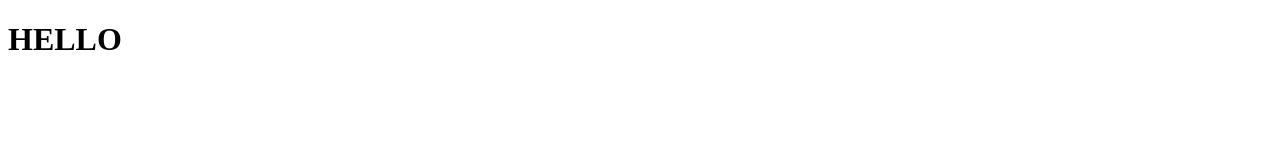
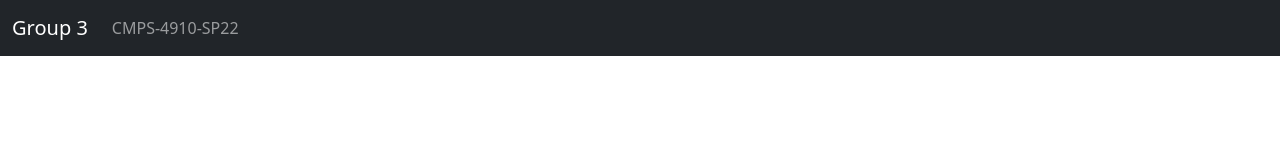
Before and after one commit to andrewnguyen9029/CMPS-4910, a plain HTML site: page index.html in a window 1280 px wide. Drawn offline with nearby package versions, Linux system fonts and the light colour scheme.

Commit message:
Update index.html

```diff
--- a/index.html
+++ b/index.html
@@ -4,9 +4,35 @@
     <meta charset="UTF-8">
     <meta http-equiv="X-UA-Compatible" content="IE=edge">
     <meta name="viewport" content="width=device-width, initial-scale=1.0">
-    <title>Document</title>
+    <title>Group 3</title>
+    <link href="https://cdn.jsdelivr.net/npm/bootstrap@5.0.0/dist/css/bootstrap.min.css" rel="stylesheet"
+    integrity="sha384-wEmeIV1mKuiNpC+IOBjI7aAzPcEZeedi5yW5f2yOq55WWLwNGmvvx4Um1vskeMj0" crossorigin="anonymous">
+   <!-- <style>
+        body {
+            background: rgb(210, 212, 231);
+        }
+    </style> -->
 </head>
+<body data-new-gr-c-s-check-loaded='14.1009.0' data-gr-ext-installed>
+    <nav class='navbar navbar-expand-lg navbar-dark bg-dark'>
+        <div class='container-fluid'>
+            <a class='navbar-brand' href='#'>Group 3</a>
+                <button class='navbar-toggler collapsed' type='button' data-bs-toggle='collapse' data-bs-target='#navbarSupportedContent'
+                aria-controls='navbarSupportedContent' aria-expanded='false' aria-label='Toggle navigation'>
+                <span  class='navbar-toggler-icon'></span>
+                </button>
+                <div class='navbar-collapse collapse' id='navbarSupportedContent' style>
+                    <ul class='navbar-nav me-auto mb-2 mb-lg-0'>
+                        <li class='nav-item'>
+                            <a class='nav-link'  href='https://andrewnguyen9029.github.io/CMPS-4910-SP22/'>CMPS-4910-SP22</a>
+                        </li>
+                </div>
+        </div>
+    </nav>
+    <main role='main' class='container'>
+
+    </main>
 <body>
-    <h1>HELLO</h1>
+    <script src="https://cdn.jsdelivr.net/npm/bootstrap@5.0.0/dist/js/bootstrap.bundle.min.js" integrity="sha384-p34f1UUtsS3wqzfto5wAAmdvj+osOnFyQFpp4Ua3gs/ZVWx6oOypYoCJhGGScy+8" crossorigin="anonymous"></script>
 </body>
 </html>
```
